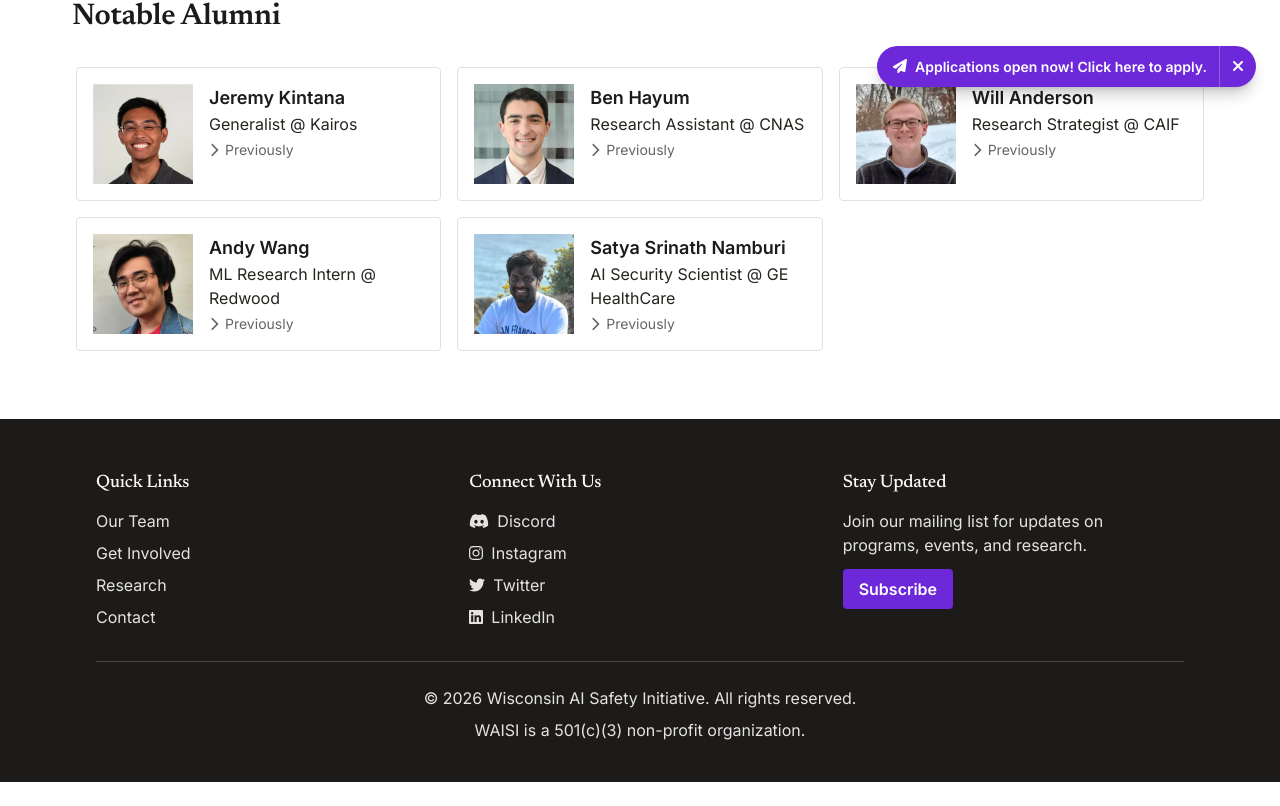
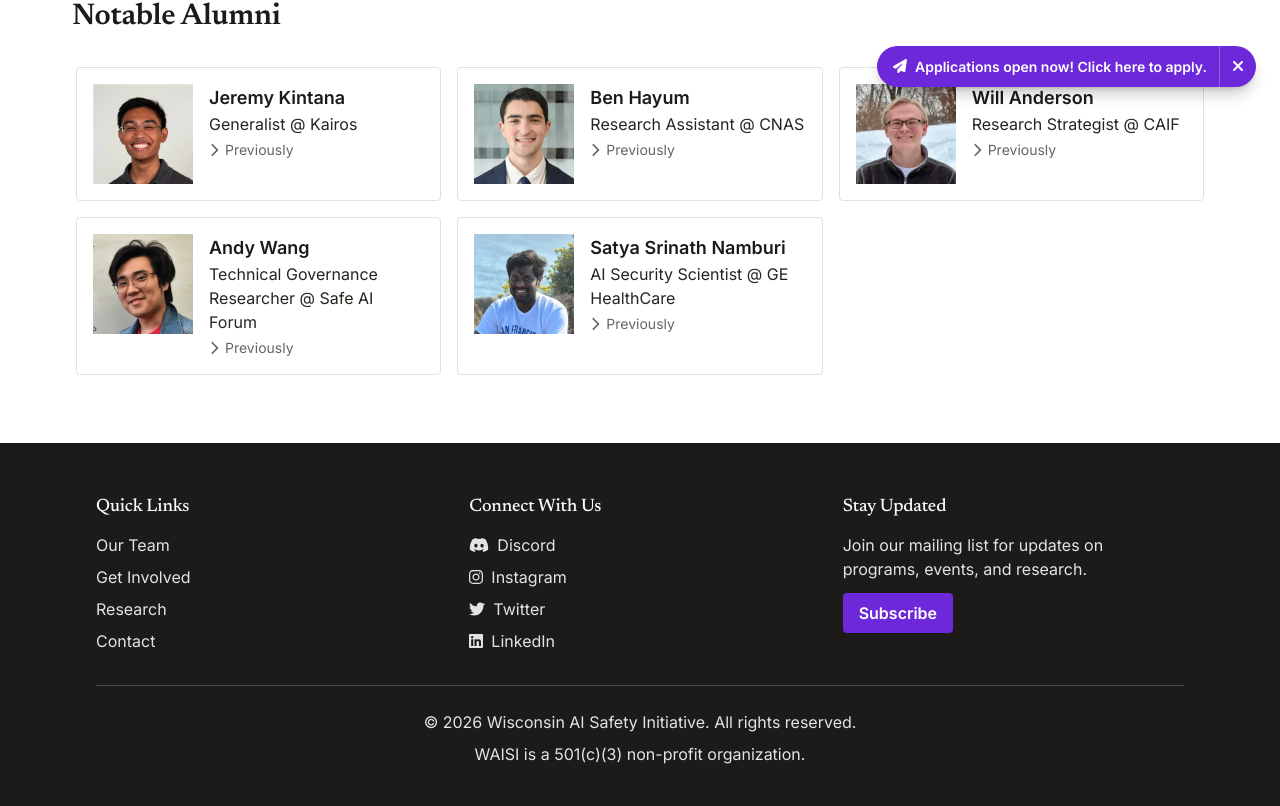
Before and after one commit to aisafetyuw/waisi.org, a Next.js app: page /team in a window 1280 px wide. Shown: the part 689-1495 px from the top of the page. Before the commit the page ends 1471 px from the top, so only its background shows below. Built offline with nearby package versions, Linux system fonts and the light colour scheme.

Commit message:
Update Andy Wang alumni position

```diff
--- a/src/content/team.ts
+++ b/src/content/team.ts
@@ -37,7 +37,7 @@ export const NOTABLE_ALUMNI: AlumnusData[] = [
   },
   {
     name: "Andy Wang",
-    role: "ML Research Intern @ Redwood",
+    role: "Technical Governance Researcher @ Safe AI Forum",
     previously:
       "Contractor @ SAIF, Research Contractor @ METR, Research Fellow @ Astra, AI Safety Research Fellow @ SPAR, Project Lead @ UChicago XLab, Deputy Director @ WAISI",
     photo: "andy_wang",
```
